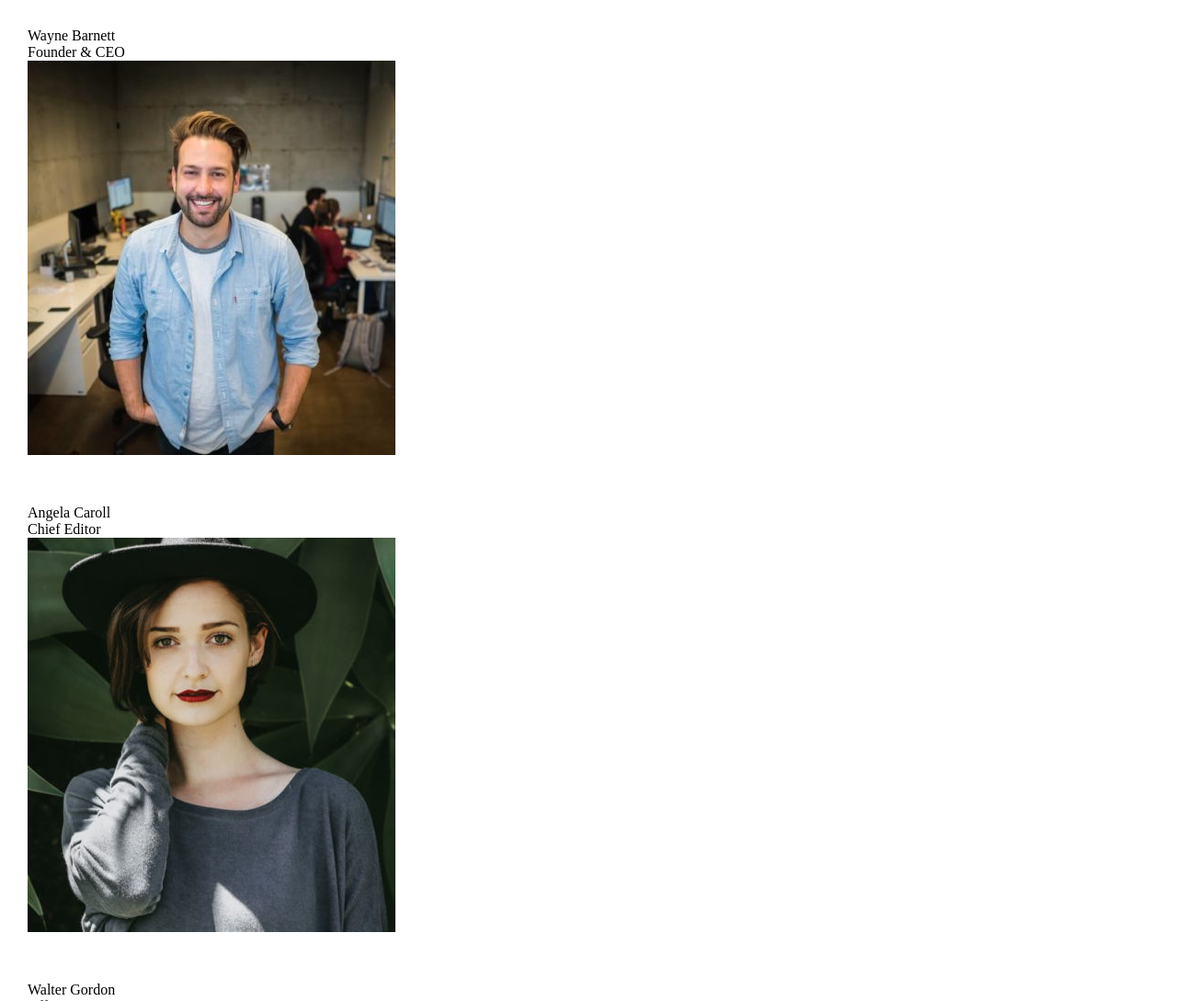
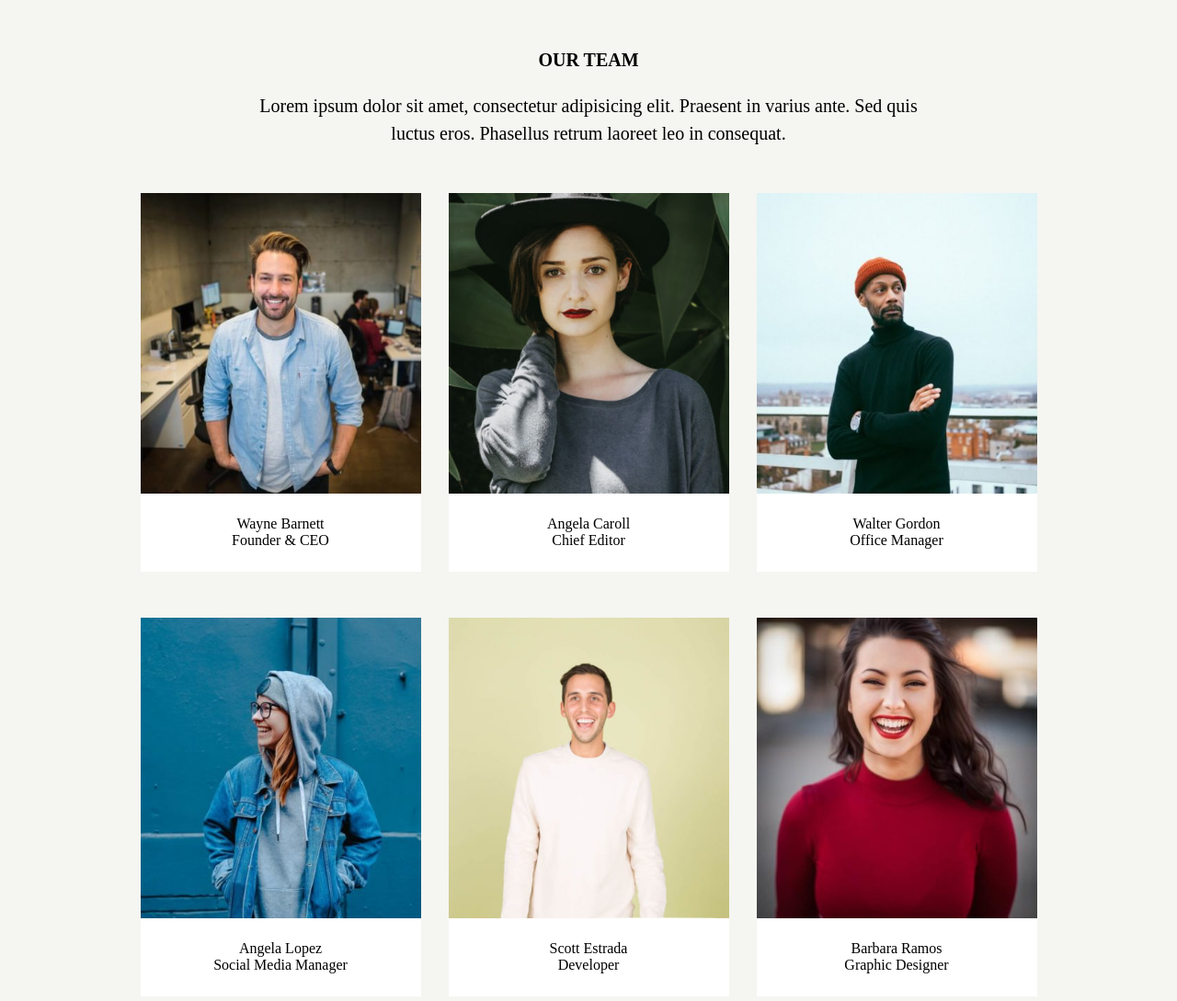
Before and after one commit to fabiodigiacomopepe/js-our-team, a plain HTML site: page index.html in a window 1280 px wide. Shown: the top 1089 px of the page at 92% size. Drawn offline with Linux system fonts and the light colour scheme.

Commit message:
Add bonus 2

```diff
--- a/css/style.css
+++ b/css/style.css
@@ -5,12 +5,42 @@
     box-sizing: border-box;
 }
 
+body {
+    background-color: #f5f5f1;
+    padding: 50px 0 0;
+}
+
+/* Regole titolo e sottotitolo */
+h1,
+.subtitle {
+    font-size: 20px;
+    text-align: center;
+    margin: 0 auto 20px;
+    width: 60%;
+    line-height: 1.5;
+}
+
 /* Regole output */
 #output {
     padding: 30px;
+    display: flex;
+    flex-wrap: wrap;
+    gap: 30px;
+    justify-content: center;
 }
 
-/* Regole ogni 3 div (per spazieggiatura tra membri del team) */
-div:nth-child(3n+0) {
-    margin-bottom: 50px;
+#output > div {
+    width: 25%;
+    background-color: white;
+    text-align: center;
+    margin-bottom: 20px;
 }
+
+img {
+    max-width: 100%;
+    margin-bottom: 20px;
+}
+
+#output > div > :nth-child(3n+0) {
+    margin-bottom: 25px;
+}
--- a/index.html
+++ b/index.html
@@ -10,6 +10,9 @@
 
     <body>
 
+        <h1>OUR TEAM</h1>
+        <div class="subtitle">Lorem ipsum dolor sit amet, consectetur adipisicing elit. Praesent in varius ante. Sed quis luctus eros. Phasellus retrum laoreet leo in consequat.</div>
+
         <div id="output"></div>
 
         <script type="text/javascript" src="js/main.js"></script>
--- a/js/main.js
+++ b/js/main.js
@@ -71,10 +71,10 @@ for (let i = 0; i < membriTeam.length; i++) {
     for (let chiave in oggettoN) {              // Creo ciclo per estrapolare le KEY dagli oggetti in array
         console.log(oggettoN[chiave]);          // Loggo informazioni
     }
-    elOutput.innerHTML += `<div class="n${i}">${oggettoN.nome}</div>`;      // Inietto in elOutput, DIV contenente stringa con valore della KEY NOME
-    elOutput.innerHTML += `<div class="n${i}">${oggettoN.ruolo}</div>`;     // Inietto in elOutput, DIV contenente stringa con valore della KEY RUOLO
     let foto = oggettoN.foto;                                               // Setto foto = valore della KEY FOTO
-    const elFoto = document.createElement("div");                           // Creo elemento DIV e lo setto in elFoto
-    elFoto.innerHTML = `<img src="img/${foto}" alt="${foto}">`              // Inietto in elFoto, stringa IMG con percorso e ALT uguali alla KEY foto dei vari oggetti
-    elOutput.append(elFoto);                                                // Appendo elFoto a elOutput per visualizzare IMG in pagina
+    const elCard = document.createElement("div");                           // Creo elemento DIV e lo setto come elCard
+    elCard.innerHTML = `<img src="img/${foto}" alt="${foto}">`              // Inietto in elCard, stringa IMG con percorso e ALT uguali alla KEY foto dei vari oggetti
+    elCard.innerHTML += `<div class="n${i}">${oggettoN.nome}</div>`;        // Inietto in elCard, DIV contenente stringa con valore della KEY NOME
+    elCard.innerHTML += `<div class="n${i}">${oggettoN.ruolo}</div>`;       // Inietto in elCard, DIV contenente stringa con valore della KEY RUOLO
+    elOutput.append(elCard);                                                // Appendo elCard in elOutput (mostro in HTML)
 }
```
